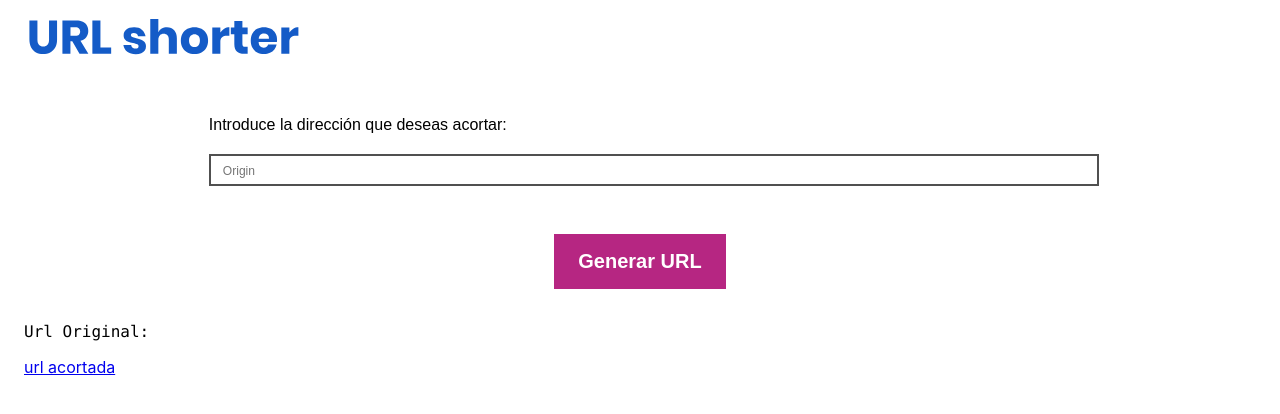
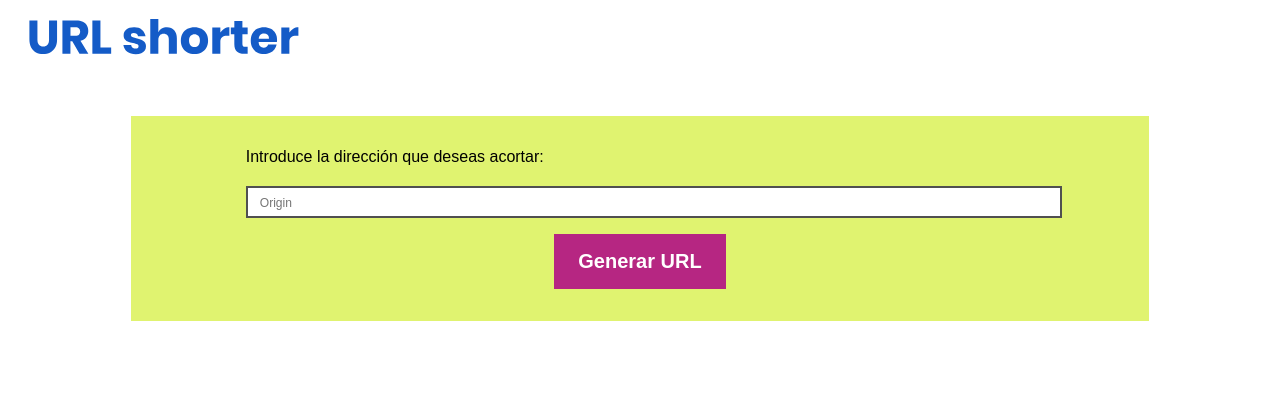
Before and after one commit to astherTrinidad/url-shorter, a React (Create React App) app in the folder url-shorter-front/: page / in a window 1280 px wide. Shown: the top 414 px of the page. Built offline with nearby package versions, Linux system fonts and the light colour scheme.

Commit message:
update regular input

```diff
--- a/url-shorter-front/src/components/atoms/regularInput/styled.js
+++ b/url-shorter-front/src/components/atoms/regularInput/styled.js
@@ -37,8 +37,8 @@ export const Label = styled.label`
 `;
 
 export const Container = styled.div`
-  margin: 2rem auto;
-  width: 70%;
+  margin: 0 auto;
+  width: 80%;
 `;
 
 export const ErrorContainer = styled.div`
--- a/url-shorter-front/src/components/pages/dashboard/styled.js
+++ b/url-shorter-front/src/components/pages/dashboard/styled.js
@@ -1,5 +1,5 @@
 import styled from "styled-components";
-
+import colors from "../../../assets/colors";
 const ComponentStyled = styled.div`
   .page-container {
     min-height: 100vh;
@@ -10,6 +10,17 @@ const ComponentStyled = styled.div`
   .App-logo {
     height: 10vmin;
   }
+
+  .App-form {
+    align-items: center;
+    background-color: ${colors.lightGreen};
+    justify-content: center;
+    margin: 2rem auto;
+    padding: 1rem;
+    display: flex;
+    flex-direction: column;
+    width: 80%;
+  }
 `;
 
 export default ComponentStyled;
--- a/url-shorter-front/src/components/pages/dashboard/view.js
+++ b/url-shorter-front/src/components/pages/dashboard/view.js
@@ -4,7 +4,7 @@ import ComponentStyled from "./styled";
 import { Container } from "@material-ui/core";
 import { RegularButton, RegularInput } from "../../atoms";
 import { validateUrl } from "../../../utils/index";
-
+import { UrlData } from "../../molecules";
 const Dashboard = () => {
   const [urlData, setUrlData] = useState({
     origin: "",
@@ -77,17 +77,7 @@ const Dashboard = () => {
               onClick={handleCreateUrl}
             />
           </form>
-          <p>
-            <code>Url Original: {urlData.origin}</code>
-          </p>
-          <a
-            className="App-link"
-            href="https://reactjs.org"
-            target="_blank"
-            rel="noopener noreferrer"
-          >
-            url acortada
-          </a>
+          {/* <UrlData originText={urlData.origin} shorterText="" /> */}
         </main>
       </Container>
     </ComponentStyled>
```
